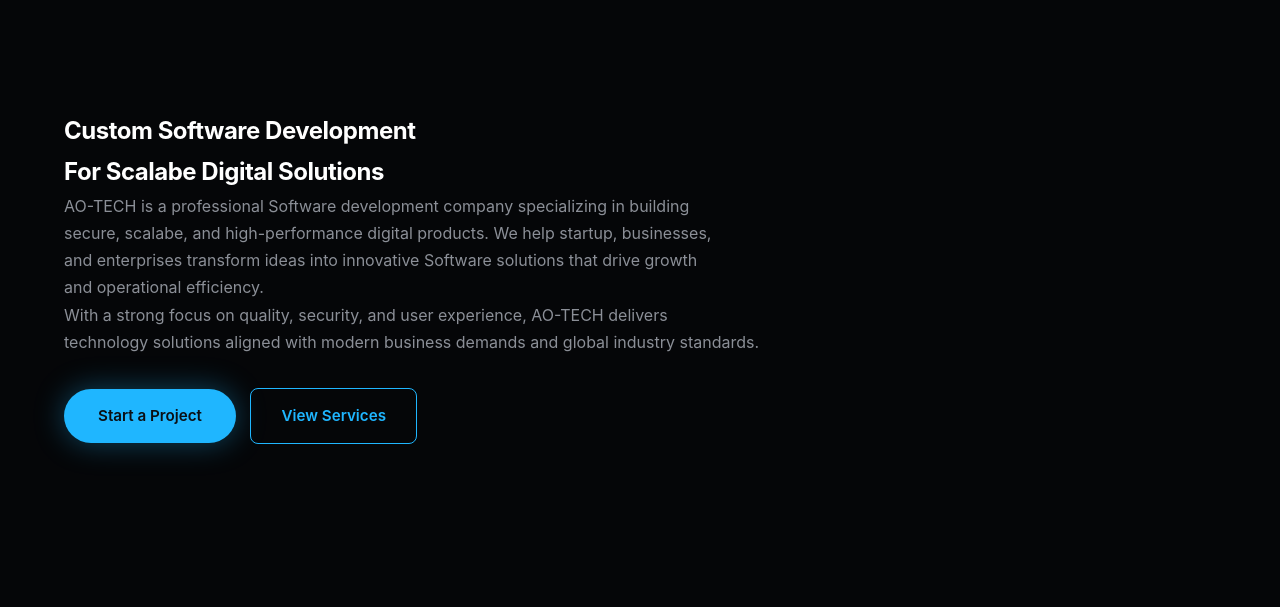
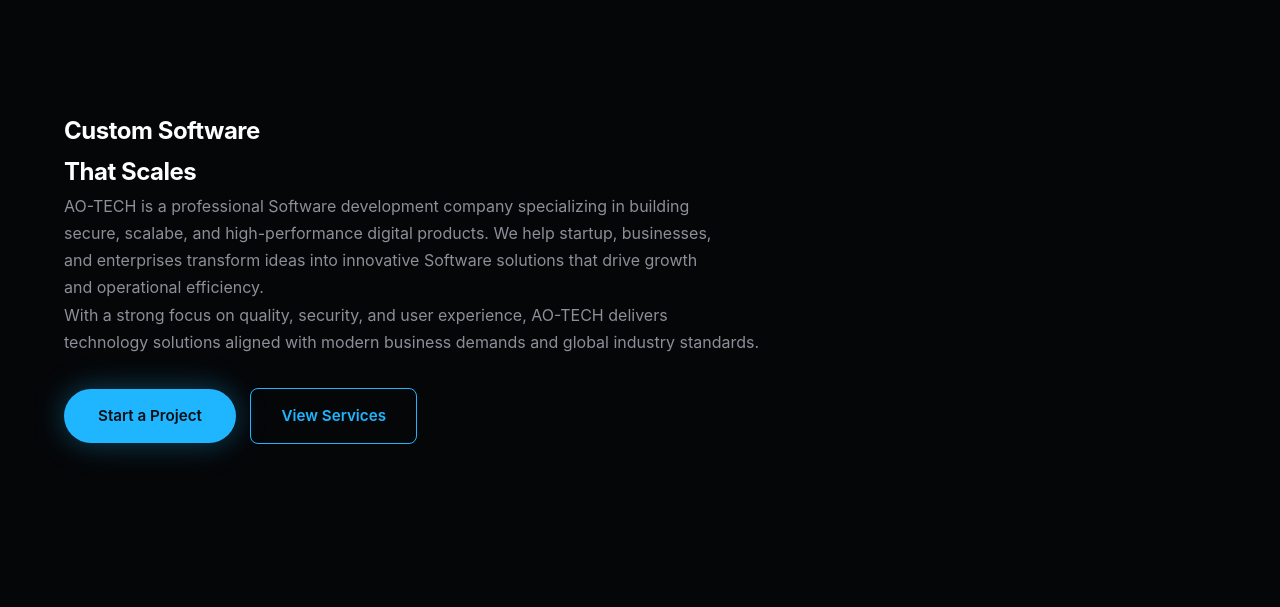
Before and after one commit to aotech-ui/Port, a plain HTML site: page index.html in a window 1280 px wide. Shown: the part 65-672 px from the top of the page. Drawn offline with Linux system fonts and the light colour scheme.

Commit message:
Refactor index.html for improved layout and content
Updated the content and structure of the index.html file, improving the layout and enhancing the textual content for better clarity and user engagement.

```diff
--- a/index.html
+++ b/index.html
@@ -41,8 +41,11 @@
         <!--home section-->
         <section id="home" class="section">
             <div class="container">
-            <h1>Custom Software Development<br>
-            For Scalabe Digital Solutions</h1>
+            <h1>
+               Custom <span>Software</span> <br>
+               That Scales
+            </h1>
+
             <p>AO-TECH is a professional Software development company specializing in building <br>
             secure, scalabe, and high-performance digital products. We help startup, businesses,<br> and enterprises
             transform ideas into innovative Software solutions that drive growth<br> and operational efficiency.</p>
```
